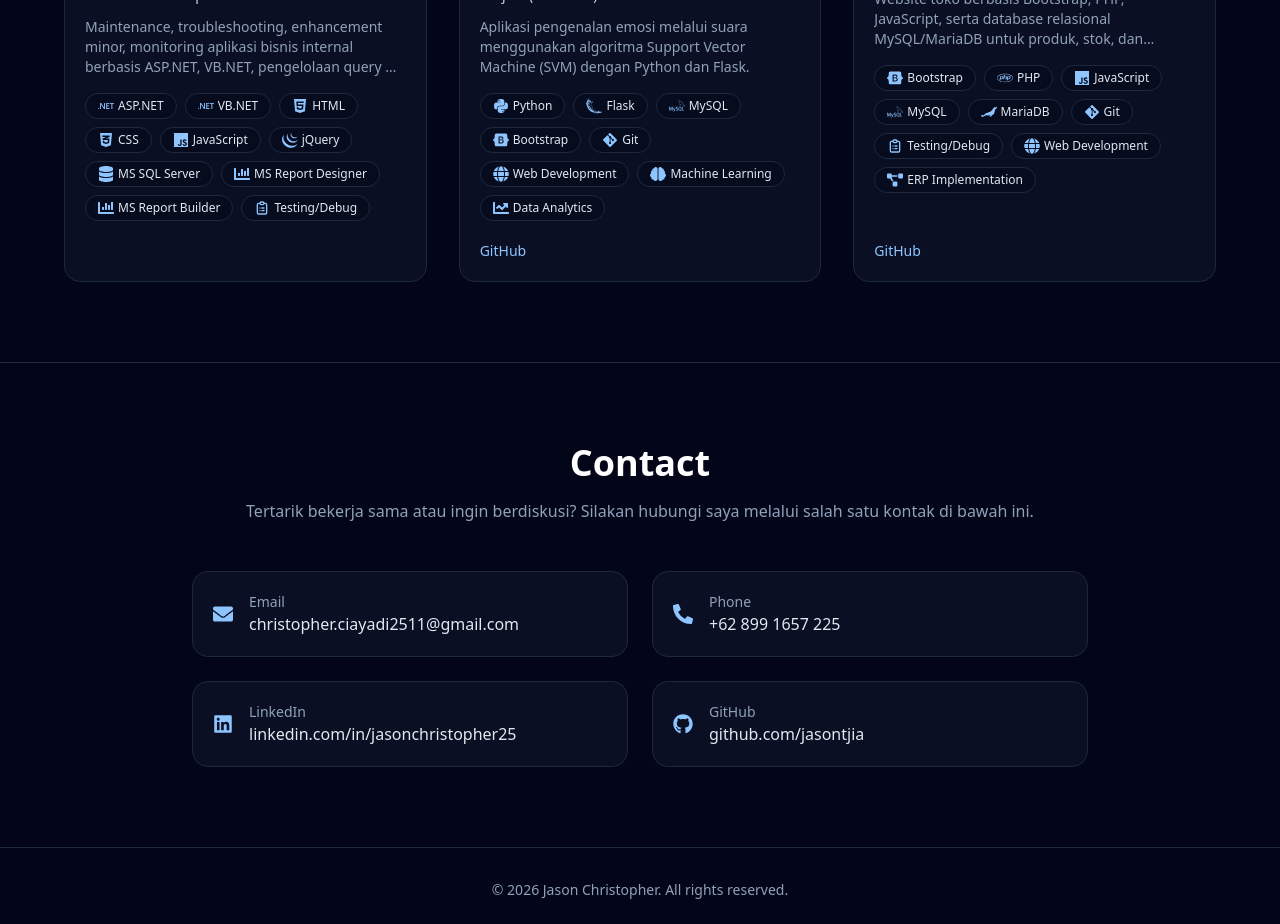
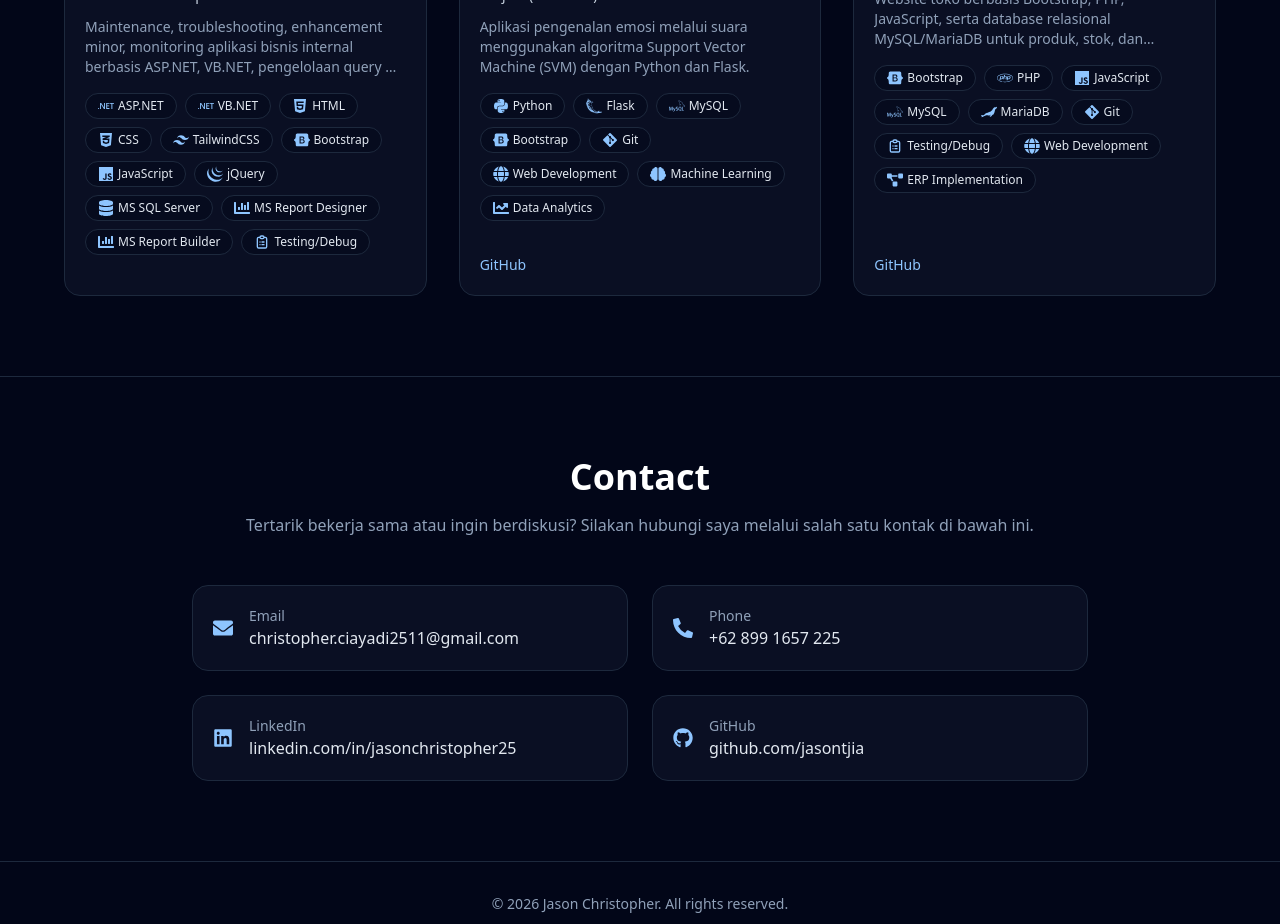
Before and after one commit to jasontjia/jason-ciayadi-portofolio, a Next.js app: page / in a window 1280 px wide. Shown: the part 3560-4484 px from the top of the page. Built offline with nearby package versions, Linux system fonts and the light colour scheme.

Commit message:
add project skills

```diff
--- a/src/components/Projects.tsx
+++ b/src/components/Projects.tsx
@@ -6,7 +6,7 @@ import Image from 'next/image'
 import { motion, AnimatePresence } from 'framer-motion'
 import { HiOutlineClipboardList } from 'react-icons/hi'
 import { FaDatabase, FaChartBar, FaPhp, FaPython, FaJs, FaHtml5, FaCss3Alt, FaGitAlt } from 'react-icons/fa'
-import { SiBootstrap, SiFlask, SiMysql, SiMariadb, SiDotnet, SiJquery } from 'react-icons/si'
+import { SiBootstrap, SiFlask, SiMysql, SiMariadb, SiDotnet, SiJquery, SiTailwindcss } from 'react-icons/si'
 import { JSX } from 'react'
 import { FaChartLine } from 'react-icons/fa'
 import { FaBrain } from 'react-icons/fa'
@@ -39,6 +39,8 @@ const projects: Project[] = [
       { name: 'VB.NET', icon: <SiDotnet className="text-blue-300" /> },
       { name: 'HTML', icon: <FaHtml5 className="text-blue-300" /> },
       { name: 'CSS', icon: <FaCss3Alt className="text-blue-300" /> },
+      { name: 'TailwindCSS', icon: <SiTailwindcss className="text-blue-300" /> },
+      { name: 'Bootstrap', icon: <SiBootstrap className="text-blue-300" /> },
       { name: 'JavaScript', icon: <FaJs className="text-blue-300" /> },
       { name: 'jQuery', icon: <SiJquery className="text-blue-300" /> },
       { name: 'MS SQL Server', icon: <FaDatabase className="text-blue-300" /> },
```
